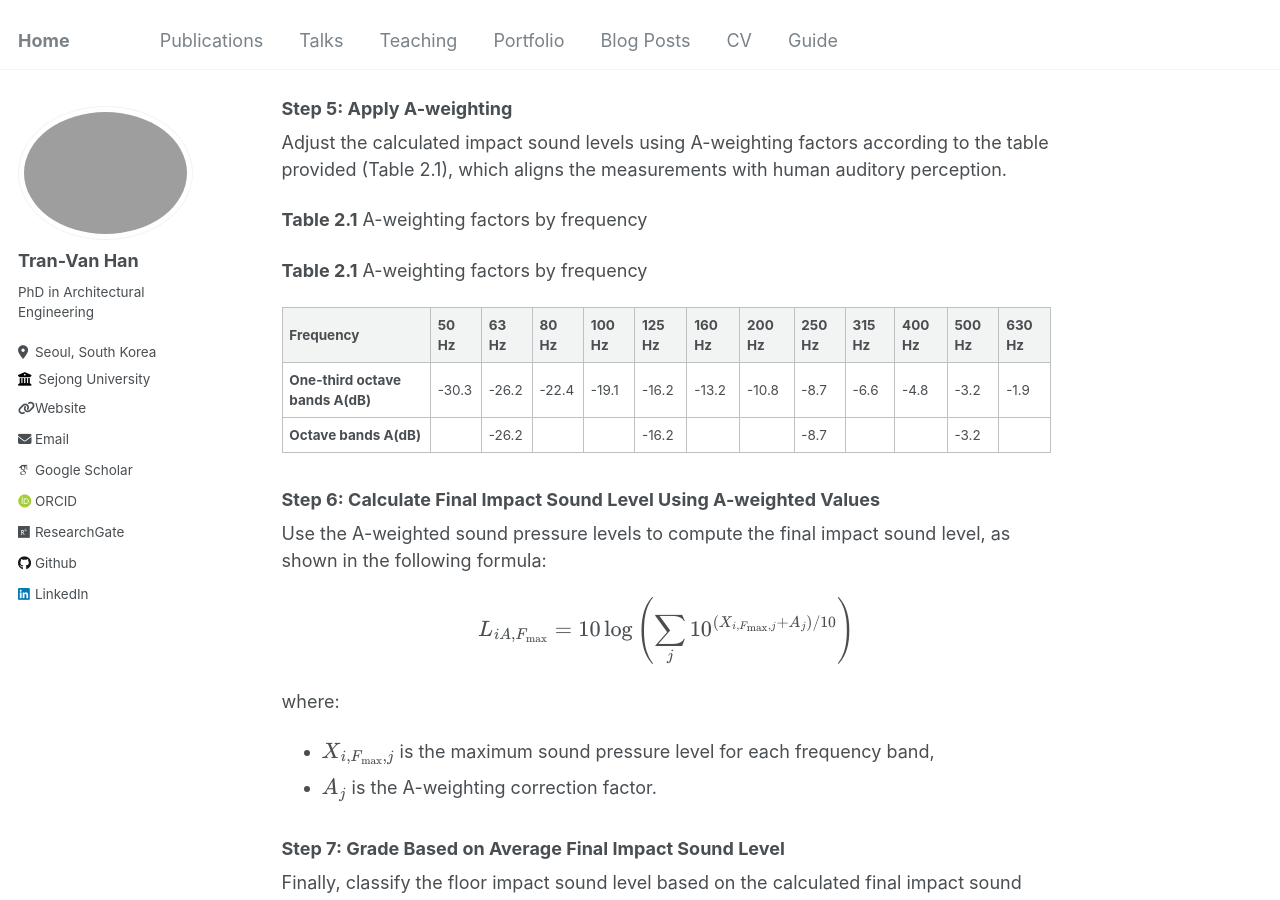
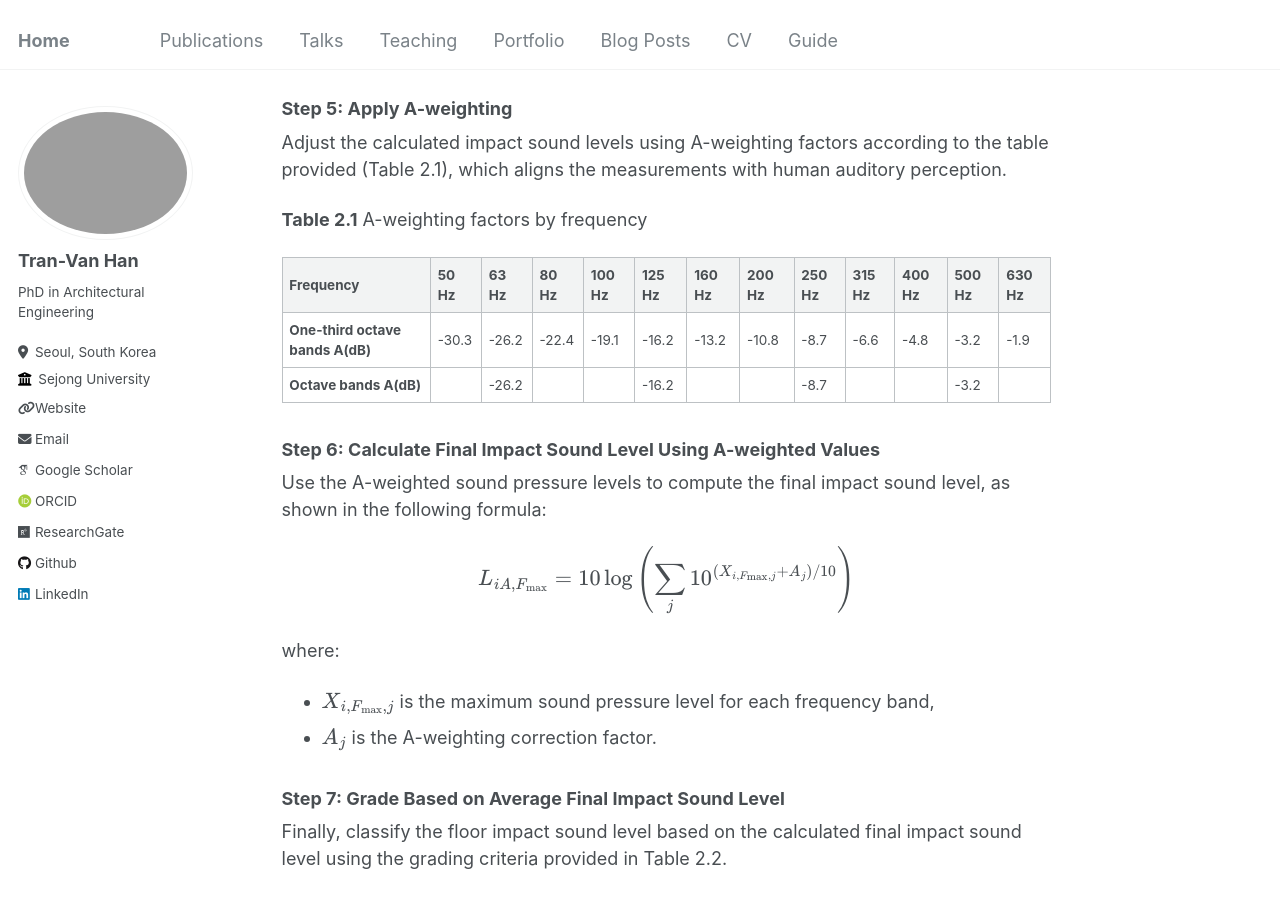
Before and after one commit to tranhan1405/tranhan1405.github.io, a Jekyll site: the page built from _posts/2024-06-25-impact-sound-level.md, in a window 1280 px wide and 900 px high, scrolled down 1850 px. Built offline with Jekyll 4.4.1, drawn with Linux system fonts in a browser that asks for light colours; some web fonts are replaced.

Commit message:
Update 2024-06-25-impact-sound-level.md

```diff
--- a/_posts/2024-06-25-impact-sound-level.md
+++ b/_posts/2024-06-25-impact-sound-level.md
@@ -54,7 +54,6 @@ where:
 ### Step 5: Apply A-weighting
 Adjust the calculated impact sound levels using A-weighting factors according to the table provided (Table 2.1), which aligns the measurements with human auditory perception.
 
-**Table 2.1** A-weighting factors by frequency
 
 **Table 2.1** A-weighting factors by frequency
 
```
